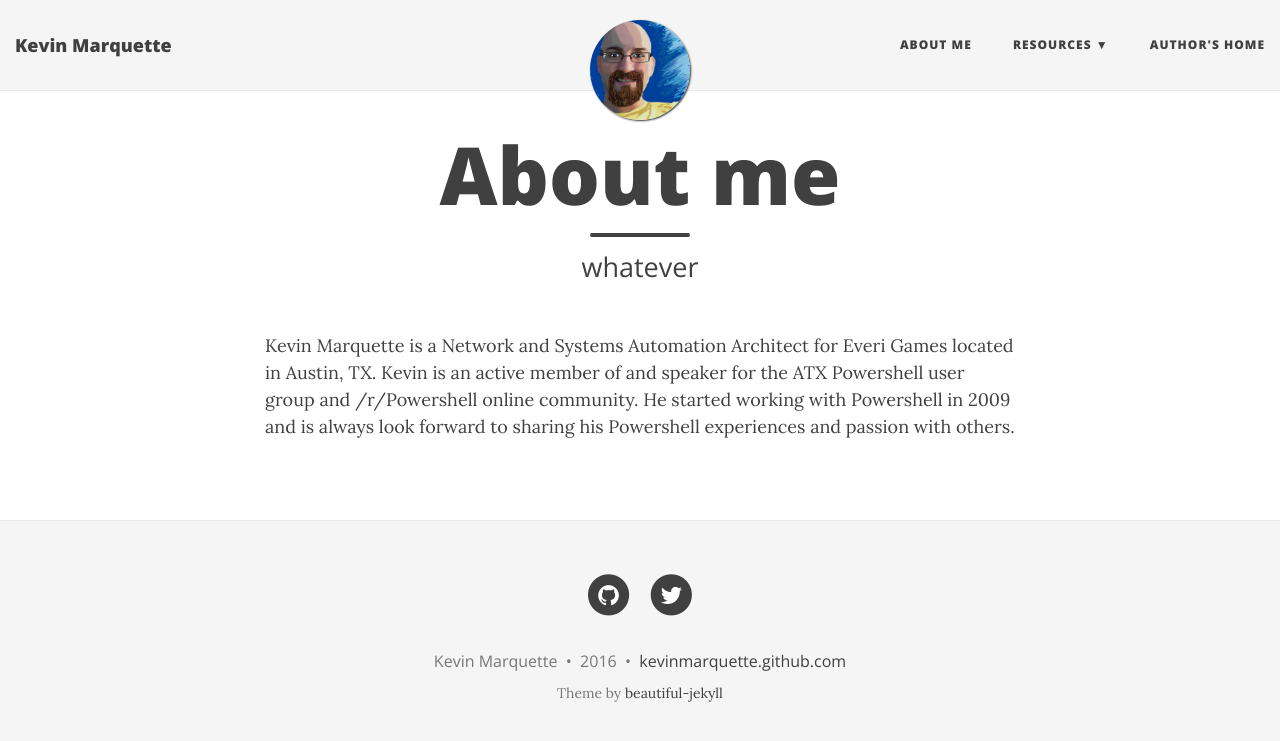
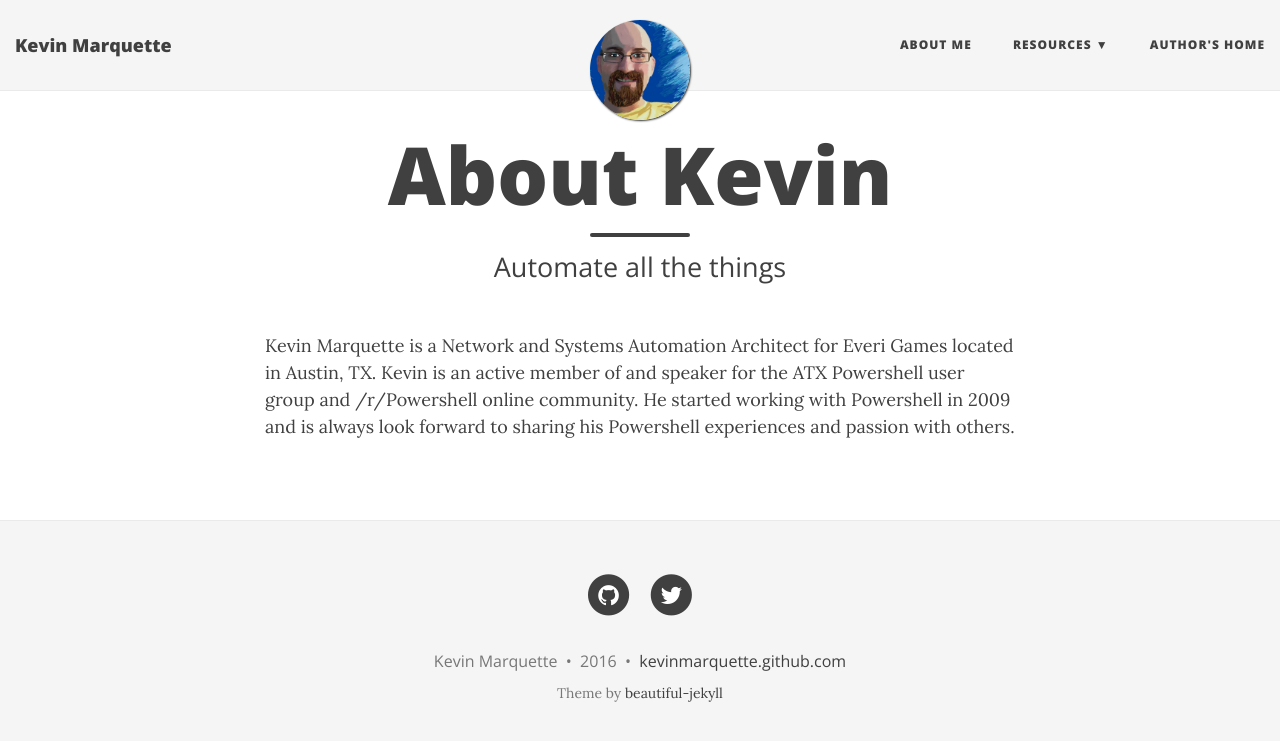
Before and after one commit to KevinMarquette/kevinmarquette.github.io, a Jekyll site: the page built from aboutme.md, in a window 1280 px wide. Shown: the top 741 px of the page. Built offline with Jekyll 4.4.1, drawn with Linux system fonts in a browser that asks for light colours; nearby versions of some CDN libraries.

Commit message:
fixed title

```diff
--- a/aboutme.md
+++ b/aboutme.md
@@ -1,7 +1,7 @@
 ---
 layout: page
-title: About me
-subtitle: whatever
+title: About Kevin
+subtitle: Automate all the things
 ---
 
 Kevin Marquette is a Network and Systems Automation Architect for Everi Games located in Austin, TX. Kevin is an active member of and speaker for the ATX Powershell user group and /r/Powershell online community. He started working with Powershell in 2009 and is always look forward to sharing his Powershell experiences and passion with others.
```
